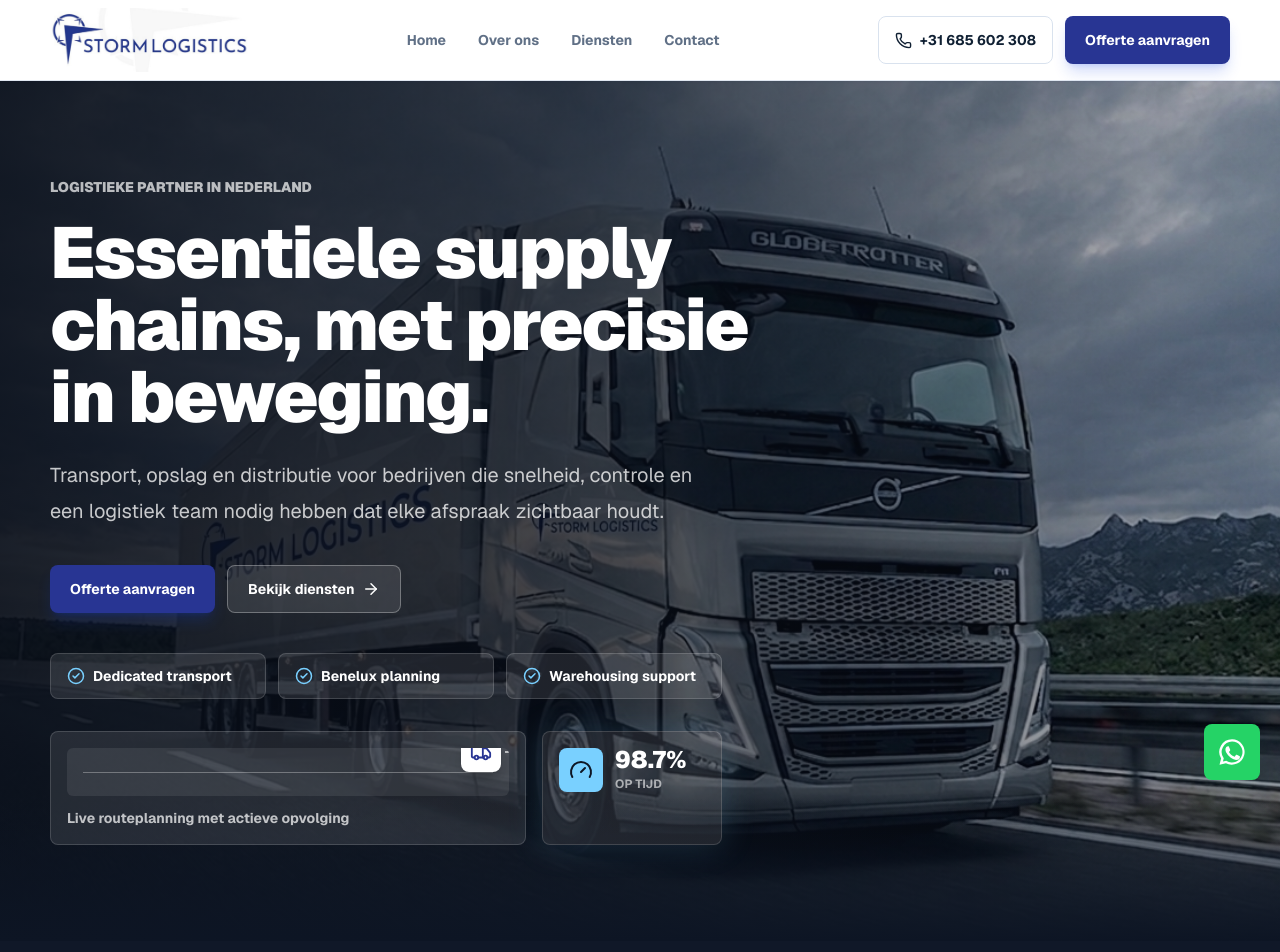
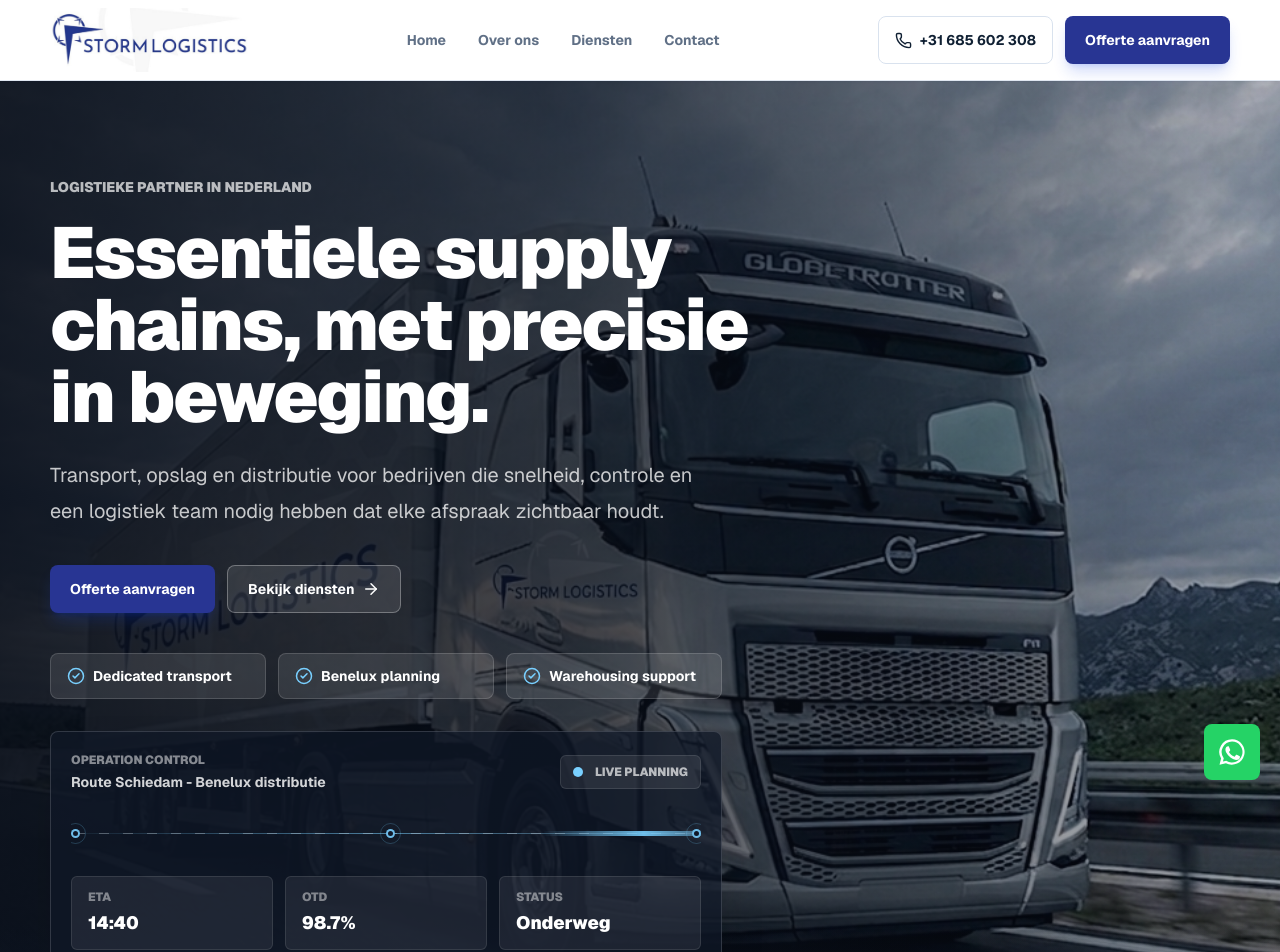
Before and after one commit to emircansuleymanoglu/stormsonhali, a Next.js app: page / in a window 1280 px wide. Shown: the top 952 px of the page. Built offline with nearby package versions, Linux system fonts and the light colour scheme.

Commit message:
Refine hero telemetry animation

```diff
--- a/src/app/globals.css
+++ b/src/app/globals.css
@@ -83,24 +83,73 @@ html {
   animation-range: entry 0% cover 28%;
 }
 
-.truck-runner {
-  animation: truck-run 4.8s ease-in-out infinite;
+.route-telemetry {
+  position: relative;
+  height: 44px;
+  overflow: hidden;
 }
 
-.truck-runner::after {
+.route-telemetry::before {
   position: absolute;
-  right: -26px;
-  width: 22px;
-  height: 2px;
+  right: 0;
+  left: 0;
+  top: 21px;
+  height: 1px;
   content: "";
-  background: rgba(255, 255, 255, 0.62);
-  box-shadow:
-    10px 0 0 rgba(255, 255, 255, 0.36),
-    19px 0 0 rgba(255, 255, 255, 0.2);
+  background:
+    linear-gradient(90deg, transparent 0 4px, rgba(255, 255, 255, 0.26) 4px 14px, transparent 14px 24px),
+    linear-gradient(90deg, rgba(121, 208, 255, 0.05), rgba(121, 208, 255, 0.55), rgba(255, 255, 255, 0.12));
+  background-size:
+    24px 1px,
+    100% 1px;
 }
 
-.speed-card {
-  animation: speed-breathe 2.8s ease-in-out infinite;
+.route-sweep {
+  position: absolute;
+  top: 19px;
+  left: 0;
+  width: 32%;
+  height: 5px;
+  border-radius: 999px;
+  background: linear-gradient(90deg, transparent, rgba(121, 208, 255, 0.9), transparent);
+  filter: blur(0.2px);
+  animation: route-sweep 4.2s ease-in-out infinite;
+}
+
+.route-dot {
+  position: absolute;
+  top: 17px;
+  z-index: 1;
+  width: 9px;
+  height: 9px;
+  border: 2px solid rgba(121, 208, 255, 0.9);
+  border-radius: 999px;
+  background: #101828;
+}
+
+.route-dot::after {
+  position: absolute;
+  inset: -8px;
+  content: "";
+  border: 1px solid rgba(121, 208, 255, 0.22);
+  border-radius: inherit;
+}
+
+.route-dot-start {
+  left: 0;
+}
+
+.route-dot-mid {
+  left: 50%;
+}
+
+.route-dot-end {
+  right: 0;
+}
+
+.status-pulse {
+  box-shadow: 0 0 0 0 rgba(121, 208, 255, 0.38);
+  animation: status-pulse 2.4s ease-out infinite;
 }
 
 @keyframes rise-in {
@@ -115,36 +164,37 @@ html {
   }
 }
 
-@keyframes truck-run {
+@keyframes route-sweep {
   0% {
-    left: 8px;
-    transform: translateY(-50%) translateX(-18px);
+    transform: translateX(-42%);
+    opacity: 0;
   }
 
-  45% {
-    left: calc(100% - 48px);
-    transform: translateY(-50%) translateX(0);
+  18% {
+    opacity: 1;
   }
 
-  55% {
-    left: calc(100% - 48px);
-    transform: translateY(-50%) translateX(0);
+  78% {
+    opacity: 1;
   }
 
   100% {
-    left: 8px;
-    transform: translateY(-50%) translateX(-18px);
+    transform: translateX(330%);
+    opacity: 0;
   }
 }
 
-@keyframes speed-breathe {
-  0%,
-  100% {
-    box-shadow: 0 0 0 rgba(121, 208, 255, 0);
+@keyframes status-pulse {
+  0% {
+    box-shadow: 0 0 0 0 rgba(121, 208, 255, 0.38);
   }
 
-  50% {
-    box-shadow: 0 0 34px rgba(121, 208, 255, 0.18);
+  70% {
+    box-shadow: 0 0 0 9px rgba(121, 208, 255, 0);
+  }
+
+  100% {
+    box-shadow: 0 0 0 0 rgba(121, 208, 255, 0);
   }
 }
 
--- a/src/app/page.tsx
+++ b/src/app/page.tsx
@@ -4,11 +4,9 @@ import {
   BadgeCheck,
   CheckCircle2,
   Clock3,
-  Gauge,
   PackageCheck,
   Route,
   ShieldCheck,
-  Truck,
 } from "lucide-react";
 import { ButtonLink } from "@/components/button-link";
 import { ContactForm } from "@/components/contact-form";
@@ -130,30 +128,47 @@ export default function Home() {
                 </div>
               ))}
             </div>
-            <div className="mt-8 grid max-w-2xl gap-4 sm:grid-cols-[1fr_180px]">
-              <div className="rounded-lg border border-white/15 bg-white/10 p-4 backdrop-blur">
-                <div className="relative h-12 overflow-hidden rounded-md bg-white/8">
-                  <div className="absolute left-4 right-4 top-1/2 h-px bg-white/30" />
-                  <div className="truck-runner absolute top-1/2 grid size-10 -translate-y-1/2 place-items-center rounded-lg bg-white text-brand shadow-lg shadow-black/20">
-                    <Truck size={22} />
-                  </div>
+            <div className="mt-8 max-w-2xl rounded-lg border border-white/15 bg-[#101828]/72 p-5 shadow-2xl shadow-black/20 backdrop-blur">
+              <div className="flex flex-col gap-4 sm:flex-row sm:items-center sm:justify-between">
+                <div>
+                  <p className="text-xs font-black uppercase text-white/50">
+                    Operation control
+                  </p>
+                  <p className="mt-1 text-sm font-bold text-white/82">
+                    Route Schiedam - Benelux distributie
+                  </p>
                 </div>
-                <p className="mt-3 text-sm font-bold text-white/72">
-                  Live routeplanning met actieve opvolging
-                </p>
+                <div className="flex items-center gap-3 rounded-md border border-white/10 bg-white/8 px-3 py-2">
+                  <span className="status-pulse size-2.5 rounded-full bg-[#79d0ff]" />
+                  <span className="text-xs font-black uppercase text-white/68">
+                    live planning
+                  </span>
+                </div>
               </div>
-              <div className="speed-card rounded-lg border border-white/15 bg-white/10 p-4 backdrop-blur">
-                <div className="flex items-center gap-3">
-                  <span className="grid size-11 place-items-center rounded-lg bg-[#79d0ff] text-[#0d1524]">
-                    <Gauge size={24} />
-                  </span>
-                  <div>
-                    <p className="text-2xl font-black leading-none">98.7%</p>
-                    <p className="mt-1 text-xs font-bold uppercase text-white/60">
-                      op tijd
+              <div className="route-telemetry mt-5">
+                <span className="route-dot route-dot-start" />
+                <span className="route-dot route-dot-mid" />
+                <span className="route-dot route-dot-end" />
+                <span className="route-sweep" />
+              </div>
+              <div className="mt-5 grid gap-3 sm:grid-cols-3">
+                {[
+                  ["ETA", "14:40"],
+                  ["OTD", "98.7%"],
+                  ["Status", "Onderweg"],
+                ].map(([label, value]) => (
+                  <div
+                    key={label}
+                    className="rounded-md border border-white/10 bg-white/7 px-4 py-3"
+                  >
+                    <p className="text-xs font-black uppercase text-white/45">
+                      {label}
+                    </p>
+                    <p className="mt-1 text-lg font-black text-white">
+                      {value}
                     </p>
                   </div>
-                </div>
+                ))}
               </div>
             </div>
           </div>
```
